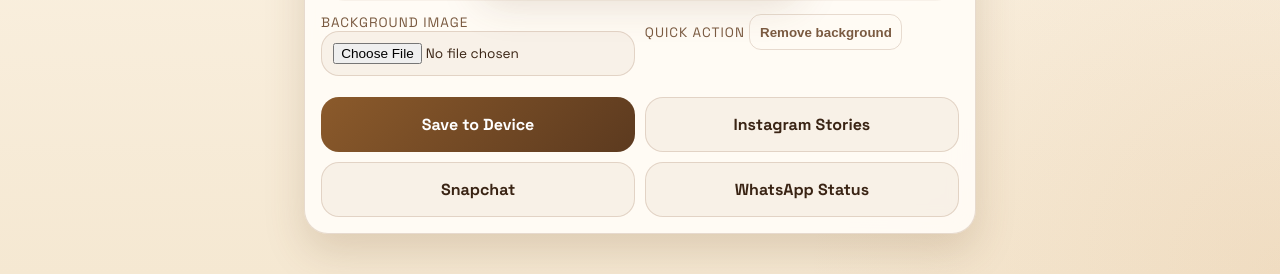
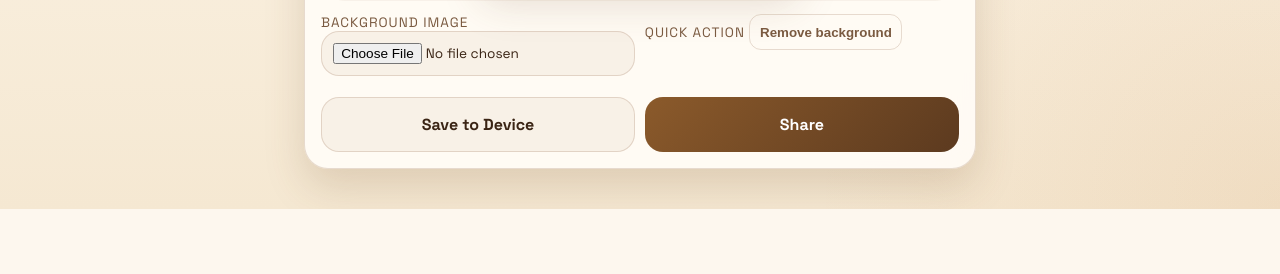
Before and after one commit to heyitstushar-nvm/Fitness_ED, a Flask app: page /share in a window 1280 px wide. Shown: the part 846-1120 px from the top of the page. After the commit the page ends 1055 px from the top, so only its background shows below. Run offline with Flask 3, Linux system fonts and the light colour scheme; a user stored in the database is signed in.

Commit message:
Improve share template layout and simplify sharing options
Fix overlap issues in share templates and consolidate social sharing buttons into a single "Share" option that utilizes the Web Share API, while retaining the "Save to Device" functionality.

Replit-Commit-Author: Agent
Replit-Commit-Session-Id: 89d91f16-9bcf-4f37-8065-e795fd4e2884
Replit-Commit-Checkpoint-Type: full_checkpoint
Replit-Commit-Event-Id: 070f1cda-301a-4eaa-ac5c-909fbd5f1a4d
Replit-Commit-Screenshot-Url: https://storage.googleapis.com/screenshot-production-us-central1/7a7b31bd-51e4-4ab1-8008-b5d94e3bc277/89d91f16-9bcf-4f37-8065-e795fd4e2884/gbILT19
Replit-Helium-Checkpoint-Created: true

```diff
--- a/static/share.js
+++ b/static/share.js
@@ -5,9 +5,7 @@
   const clearBgBtn = document.getElementById('clearBgBtn');
 
   const saveBtn = document.getElementById('saveBtn');
-  const igBtn = document.getElementById('igBtn');
-  const snapBtn = document.getElementById('snapBtn');
-  const waBtn = document.getElementById('waBtn');
+  const shareBtn = document.getElementById('shareBtn');
 
   const params = new URLSearchParams(window.location.search);
   const sessionId = Number(params.get('session_id'));
@@ -134,21 +132,23 @@
       colors: { route: '#ffc37f', accent: '#ffc37f', text: '#fff6ea', grad: [[0, '#3a1d10'], [0.5, '#7a3a1c'], [1, '#1c0e07']] },
       draw(ctx, w, h, run, conf) {
         drawBackground(ctx, w, h, conf.grad);
-        drawRoute(ctx, 60, h * 0.55, w - 120, h * 0.4, run.route_points, conf.route, 11);
+        // Route only takes the middle band so nothing overlaps the brand strip.
+        drawRoute(ctx, 60, h * 0.48, w - 120, h * 0.34, run.route_points, conf.route, 11);
         setShadow(ctx, true);
         ctx.textAlign = 'right';
         const rx = w - 80;
         let y = 200;
         ctx.fillStyle = conf.accent; ctx.font = '600 26px Space Grotesk';
         ctx.fillText('DISTANCE', rx, y);
-        ctx.fillStyle = conf.text; ctx.font = '700 110px Space Grotesk';
-        ctx.fillText(`${Number(run.distance_km).toFixed(2)}`, rx, y + 110);
+        ctx.fillStyle = conf.text; ctx.font = '700 130px Space Grotesk';
+        ctx.fillText(`${Number(run.distance_km).toFixed(2)}`, rx, y + 130);
         ctx.font = '600 32px Space Grotesk'; ctx.fillStyle = conf.accent;
-        ctx.fillText('km', rx, y + 150);
-        y += 230;
+        ctx.fillText('KILOMETERS', rx, y + 175);
+        // Stats row sits ABOVE the route so the brand can own the bottom strip.
+        ctx.textAlign = 'left';
+        const sy = h - 200;
         ctx.fillStyle = conf.text; ctx.font = '700 44px Space Grotesk';
-        ctx.fillText(`${run.pace_per_km}  •  ${Number(run.steps).toLocaleString()} steps`, rx, y);
-        ctx.textAlign = 'left';
+        ctx.fillText(`${run.pace_per_km}  /  ${Number(run.steps).toLocaleString()} steps`, 80, sy);
         drawBrand(ctx, 80, h - 90, conf, 34);
         setShadow(ctx, false);
       },
@@ -228,9 +228,11 @@
         ctx.fillStyle = conf.accent; ctx.font = '600 26px Space Grotesk';
         ctx.fillText('TODAY\u2019S RUN', px, py);
         ctx.fillStyle = conf.text; ctx.font = '700 130px Space Grotesk';
-        ctx.fillText(`${Number(run.distance_km).toFixed(2)}`, px, py + 130);
+        const distStr = `${Number(run.distance_km).toFixed(2)}`;
+        ctx.fillText(distStr, px, py + 130);
+        const distW = ctx.measureText(distStr).width;
         ctx.font = '600 34px Space Grotesk'; ctx.fillStyle = conf.accent;
-        ctx.fillText('km', px + ctx.measureText(`${Number(run.distance_km).toFixed(2)}`).width + 16, py + 130);
+        ctx.fillText('km', px + distW + 16, py + 130);
         py += 230;
         // two-column stats
         const col2 = px + cardW / 2 - 30;
@@ -256,21 +258,24 @@
         ctx.fillStyle = conf.accent; ctx.font = '600 28px Space Grotesk';
         ctx.fillText('FRESH SPLIT', x, y); y += 90;
         ctx.fillStyle = conf.text; ctx.font = '700 160px Space Grotesk';
-        ctx.fillText(`${Number(run.distance_km).toFixed(2)}`, x, y);
+        const dStr = `${Number(run.distance_km).toFixed(2)}`;
+        ctx.fillText(dStr, x, y);
+        const dW = ctx.measureText(dStr).width;
         ctx.font = '600 36px Space Grotesk'; ctx.fillStyle = conf.accent;
-        ctx.fillText('KM', x + ctx.measureText(`${Number(run.distance_km).toFixed(2)}`).width + 18, y);
+        ctx.fillText('KM', x + dW + 18, y);
         y += 80;
         ctx.fillStyle = conf.text; ctx.font = '700 50px Space Grotesk';
         ctx.fillText(`${run.pace_per_km} pace`, x, y);
         y += 65;
         ctx.fillText(`${Number(run.steps).toLocaleString()} steps`, x, y);
         setShadow(ctx, false);
-        // bottom half: route panel
+        // bottom half: route panel — leave a clear strip at the very bottom for the brand
         const ry = h * 0.55;
+        const brandStrip = 130;
         ctx.fillStyle = 'rgba(255,255,255,0.04)';
-        ctx.fillRect(0, ry, w, h - ry);
-        drawRoute(ctx, 40, ry + 40, w - 80, h - ry - 200, run.route_points, conf.route, 14);
-        drawBrand(ctx, x, h - 90, conf, 34);
+        ctx.fillRect(0, ry, w, h - ry - brandStrip);
+        drawRoute(ctx, 40, ry + 30, w - 80, h - ry - brandStrip - 60, run.route_points, conf.route, 14);
+        drawBrand(ctx, x, h - 60, conf, 34);
       },
     },
   ];
@@ -364,37 +369,50 @@
     drawShare();
   };
 
+  const fileName = () => `fitness-ed-story-${sessionId || Date.now()}.png`;
+
   const saveImage = () => {
     const a = document.createElement('a');
     a.href = canvas.toDataURL('image/png');
-    a.download = `fitness-ed-story-${sessionId || Date.now()}.png`;
+    a.download = fileName();
     a.click();
   };
 
-  const shareText = () => {
-    if (!run) return 'My FITNESS-ED activity.';
-    return `I covered ${Number(run.distance_km).toFixed(2)} km at ${run.pace_per_km} pace with FITNESS-ED.`;
+  const shareCaption = () => {
+    if (!run) return 'My FITNESS-ED activity. #fitnessed';
+    return `I covered ${Number(run.distance_km).toFixed(2)} km at ${run.pace_per_km} pace with FITNESS-ED. #fitnessed #runstory`;
   };
 
-  const shareWA = () => window.open(`https://wa.me/?text=${encodeURIComponent(shareText())}`, '_blank');
+  const canvasToBlob = () => new Promise((resolve) => canvas.toBlob(resolve, 'image/png'));
 
-  const nativeShare = async (platform) => {
-    const text = `${shareText()} #fitnessed #runstory`;
-    if (navigator.share) {
-      try { await navigator.share({ title: 'My FITNESS-ED Story', text }); return; }
-      catch (err) { console.error(err); }
+  const shareImage = async () => {
+    const blob = await canvasToBlob();
+    if (!blob) { saveImage(); return; }
+    const file = new File([blob], fileName(), { type: 'image/png' });
+    const data = { title: 'My FITNESS-ED Story', text: shareCaption(), files: [file] };
+
+    // Always save the photo first so the user has a copy on their device.
+    saveImage();
+
+    if (navigator.canShare && navigator.canShare({ files: [file] })) {
+      try { await navigator.share(data); return; }
+      catch (err) { if (err && err.name === 'AbortError') return; }
     }
-    navigator.clipboard.writeText(text).then(() => {
-      if (typeof showToast === 'function') showToast(platform, `Caption copied. Open ${platform} and upload saved image.`);
-    });
+    // Fallback: copy caption + tell the user the photo was saved.
+    if (navigator.clipboard) {
+      try { await navigator.clipboard.writeText(shareCaption()); } catch (e) {}
+    }
+    if (typeof showToast === 'function') {
+      showToast('Saved', 'Photo saved to your device. Caption copied — paste it in any app.');
+    } else {
+      alert('Photo saved to your device. Open any app and attach the saved image.');
+    }
   };
 
   backgroundInput.addEventListener('change', handleBackground);
   clearBgBtn.addEventListener('click', clearBackground);
   saveBtn.addEventListener('click', saveImage);
-  igBtn.addEventListener('click', () => nativeShare('Instagram Stories'));
-  snapBtn.addEventListener('click', () => nativeShare('Snapchat'));
-  waBtn.addEventListener('click', shareWA);
+  shareBtn.addEventListener('click', shareImage);
 
   loadRun();
 })();
--- a/templates/share.html
+++ b/templates/share.html
@@ -95,11 +95,9 @@
         </label>
       </div>
 
-      <div class="share-action-grid" style="margin-top:0.8rem;">
-        <button class="control-button primary" id="saveBtn" type="button">Save to Device</button>
-        <button class="control-button secondary" id="igBtn" type="button">Instagram Stories</button>
-        <button class="control-button secondary" id="snapBtn" type="button">Snapchat</button>
-        <button class="control-button secondary" id="waBtn" type="button">WhatsApp Status</button>
+      <div class="share-action-grid" style="margin-top:0.8rem; display:grid; grid-template-columns:1fr 1fr; gap:0.6rem;">
+        <button class="control-button secondary" id="saveBtn" type="button">Save to Device</button>
+        <button class="control-button primary" id="shareBtn" type="button">Share</button>
       </div>
     </section>
   </main>
```
